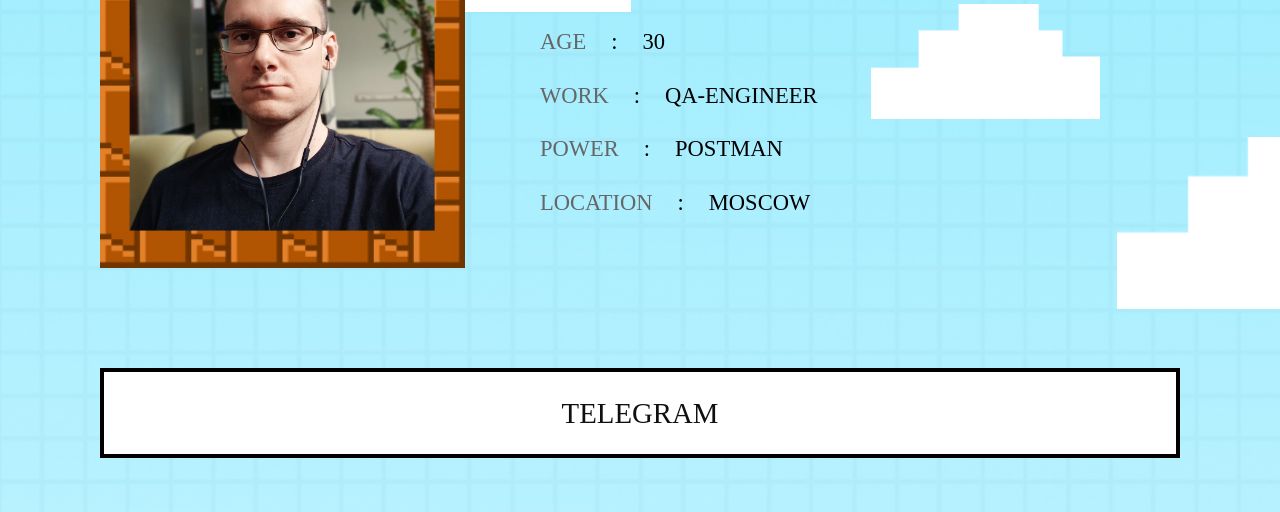
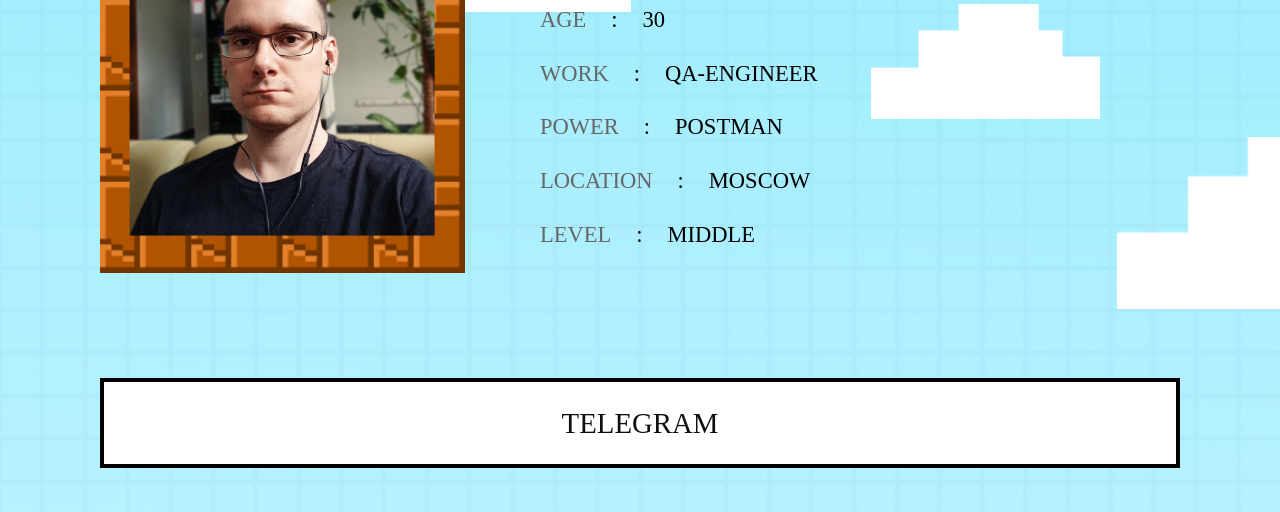
Before and after one commit to AleksGold2/AleksGold2.github.io, a plain HTML site: page index.html in a window 1280 px wide. Shown: the part 288-800 px from the top of the page. Drawn offline with Linux system fonts and the light colour scheme; files whose address does not match are found by name.

Commit message:
добавил_Level

```diff
--- a/index.html
+++ b/index.html
@@ -63,7 +63,7 @@
                      <div class="list"><span>work</span><span>:</span><span>qa-engineer</span></div>
                      <div class="list"><span>Power</span><span>:</span><span>Postman</span></div>
                      <div class="list"><span>location</span><span>:</span><span>Moscow</span></div>
-
+                     <div class="list"><span>Level</span><span>:</span><span>Middle</span></div>
                   </div>
                </div>
             </section>
```
